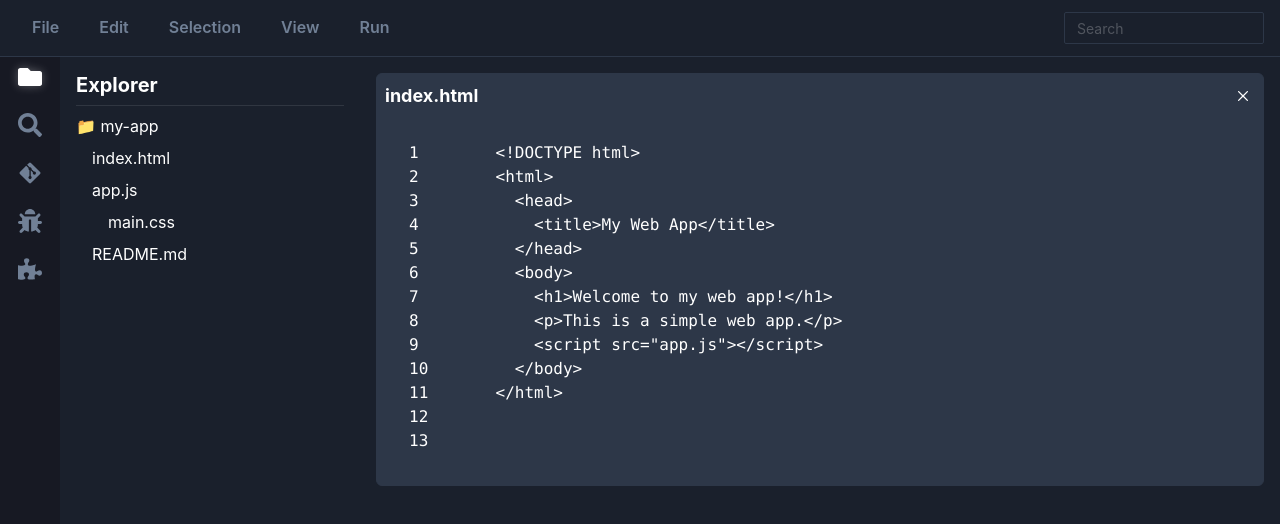
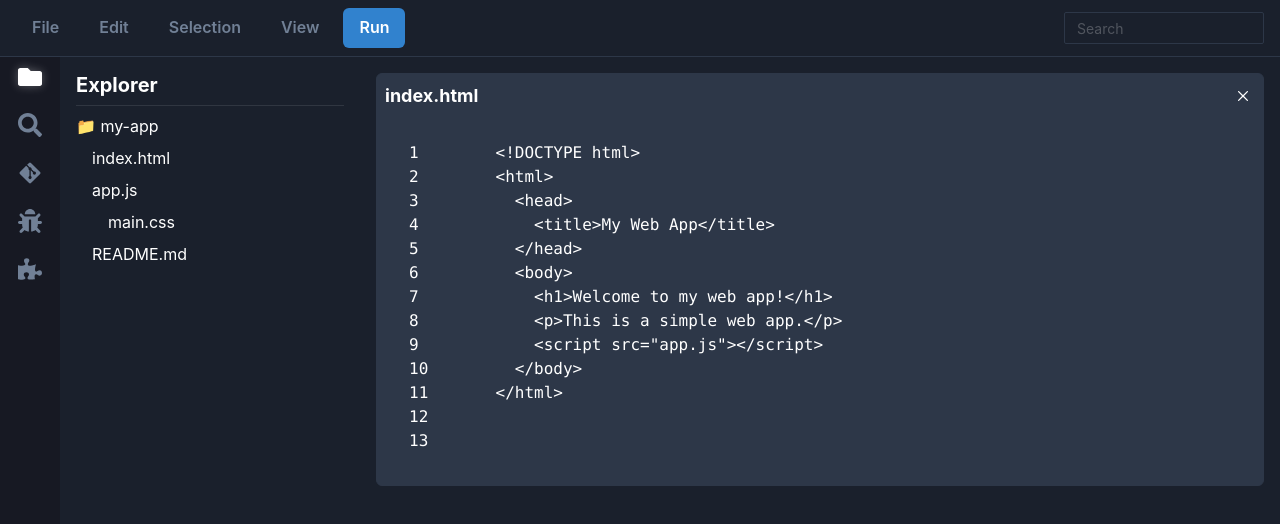
Before and after one commit to GPT-Engineer-App/code-editor-webapp, a React (Vite) app: page / in a window 1280 px wide. Shown: the top 524 px of the page. Built offline with nearby package versions, Linux system fonts and the light colour scheme.

Commit message:
- Set background color of "Run" menu item to bright blue (#005ae0) - Change text color to white - Add a subtle white glow effect on hover using `box-shadow`
Prompt: Header: Make "Run" menu item background bright blue (eg#005ae0), text white. Add subtle glow effect (white).

```diff
--- a/src/pages/Index.jsx
+++ b/src/pages/Index.jsx
@@ -40,7 +40,7 @@ const Index = () => {
           <Button variant="ghost" color={iconColor}>
             View
           </Button>
-          <Button variant="ghost" color={iconColor}>
+          <Button variant="ghost" bg="blue.500" color="white" _hover={{ boxShadow: "0 0 10px rgba(255, 255, 255, 0.3)" }}>
             Run
           </Button>
         </HStack>
```
